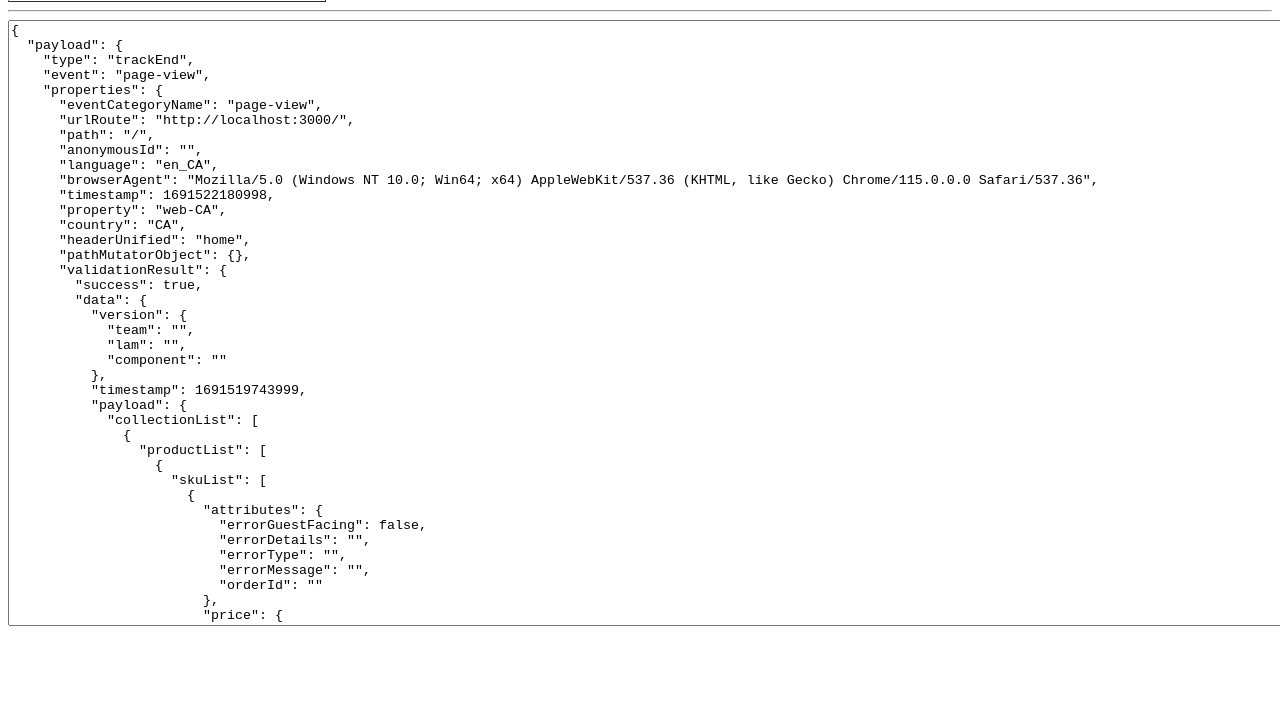
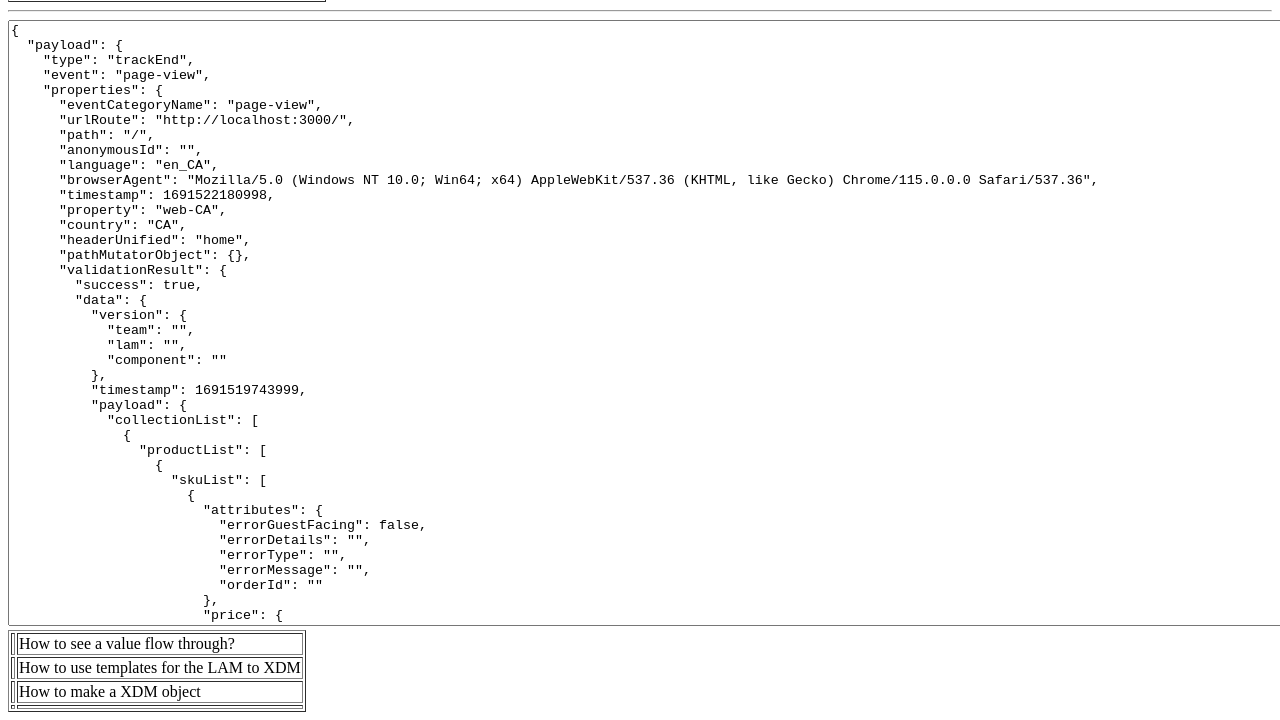
Before and after one commit to mulefish/adobe_docs, a plain HTML site: page index.html in a window 1280 px wide. Shown: the part 755-1475 px from the top of the page. Before the commit the page ends 1393 px from the top, so only its background shows below. Drawn offline with Linux system fonts and the light colour scheme.

Commit message:
1 file modified

```diff
--- a/index.html
+++ b/index.html
@@ -171,5 +171,12 @@
       }
       populate()
     </script>
+
+    <table border='1'>
+      <tr><td></td><td>How to see a value flow through?</td></tr>
+      <tr><td></td><td>How to use templates for the LAM to XDM</td></tr>
+      <tr><td></td><td>How to make a XDM object</td></tr>
+      <tr><td></td><td></td></tr>
+    </table>
   </body>
 </html>
```
